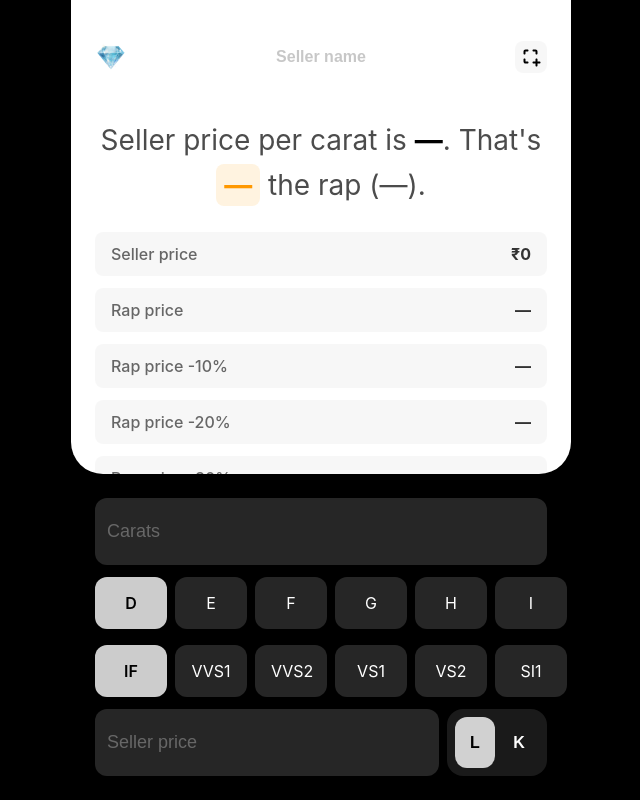
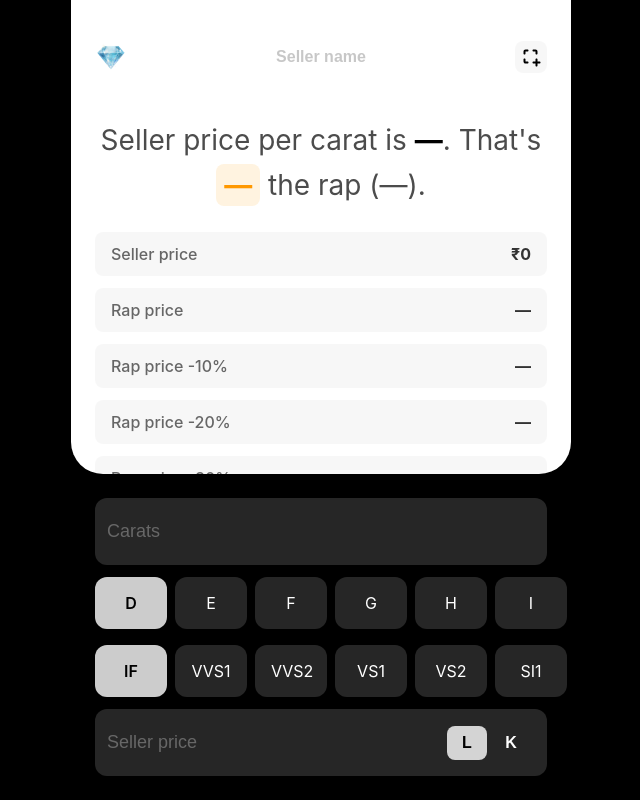
Before and after one commit to gvns0x/shine, a React (Create React App) app: page / in a window 1280 px wide. Shown: the whole page, without its empty margins (319-959 px from the left). Built offline with nearby package versions, Linux system fonts and the light colour scheme.

Commit message:
fix toggle

```diff
--- a/src/components/controls/controls.css
+++ b/src/components/controls/controls.css
@@ -64,6 +64,10 @@ input:focus {
     outline: 1px solid #fff;
 }
 
+.controls input.price {
+    background-color: transparent
+}
+
 .slider-option:nth-child(1) {
     margin-left: 24px;
 }
@@ -82,20 +86,31 @@ input:focus {
     display: flex;
     gap: 8px;
     align-items: center;
+    justify-content: space-between;
+    font-size: 18px;
+    padding: 8px 0px;
+    border-radius: 12px;
+    border: none;
+    outline: none;
+    height: 51px;
+    background-color: rgba(255,255,255,0.15);
+    color: #fff;
 }
 
 .price {
     flex: 1;
 }
 
+.price-unit-toggle-container {
+    padding: 8px;
+}
+
 .price-unit-toggle {
     display: flex;
     height: 100%;
     gap: 4px;
-    background-color: rgba(255,255,255,.1);
-    border-radius: 16px;
-    padding: 8px;
-    height: 51px;
+    border-radius: 10px;
+    padding:8px;
 }
 
 .unit-btn {
@@ -103,7 +118,7 @@ input:focus {
     background-color: transparent;
     color: #fff;
     border: none;
-    border-radius: 12px;
+    border-radius: 8px;
     cursor: pointer;
     font-size: 16px;
     font-weight: 600;
--- a/src/components/controls/controls.js
+++ b/src/components/controls/controls.js
@@ -190,6 +190,7 @@ const Controls = ({ onValuesChange }) => {
                     inputMode="decimal"
                     lang="en-US"
                 ></input>
+                <div className='price-unit-toggle-container'>
                 <div className='price-unit-toggle'>
                     <button
                         className={`unit-btn ${priceUnit === 'L' ? 'selected' : ''}`}
@@ -204,6 +205,7 @@ const Controls = ({ onValuesChange }) => {
                         K
                     </button>
                 </div>
+                </div>
             </div>
         </div>
     );
```
